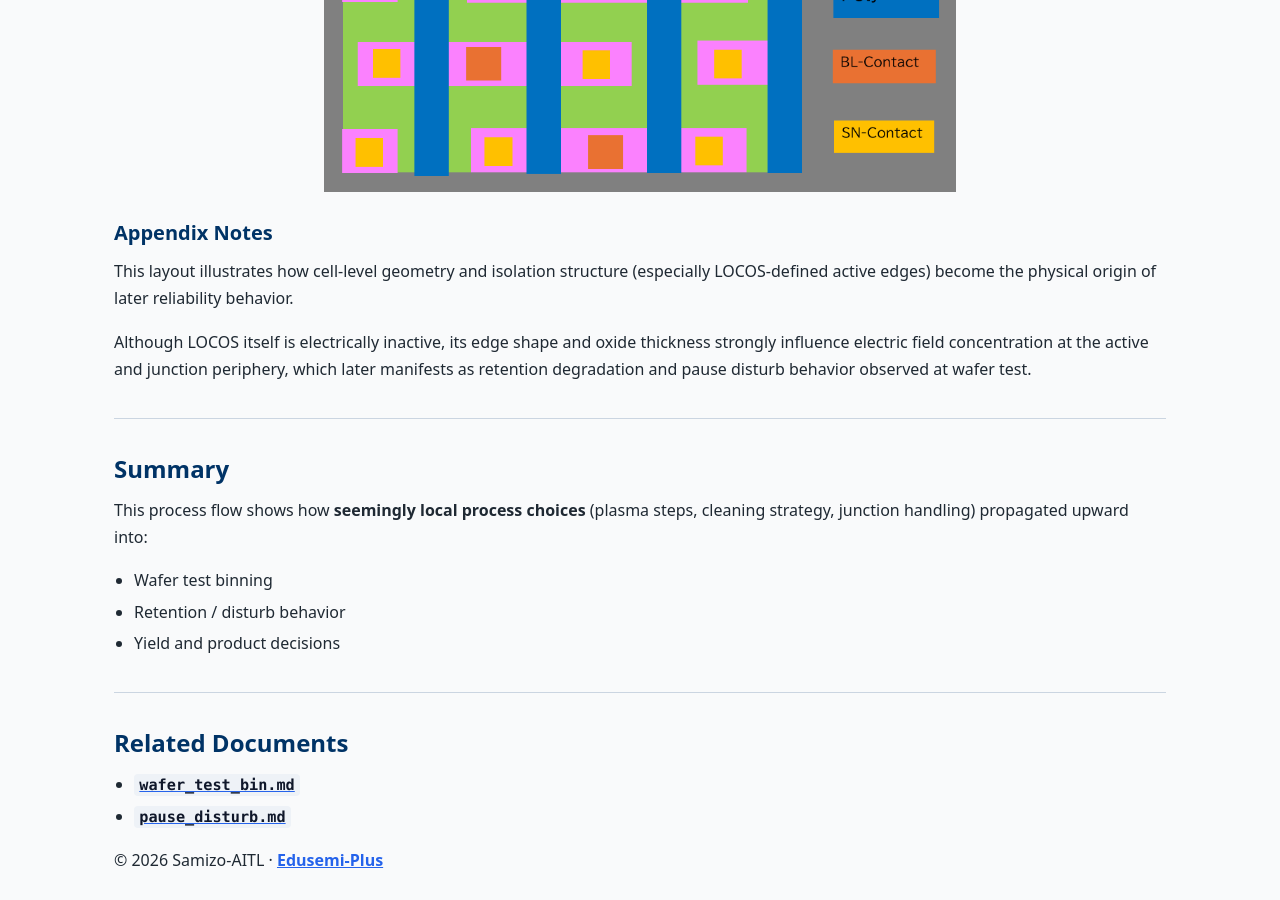
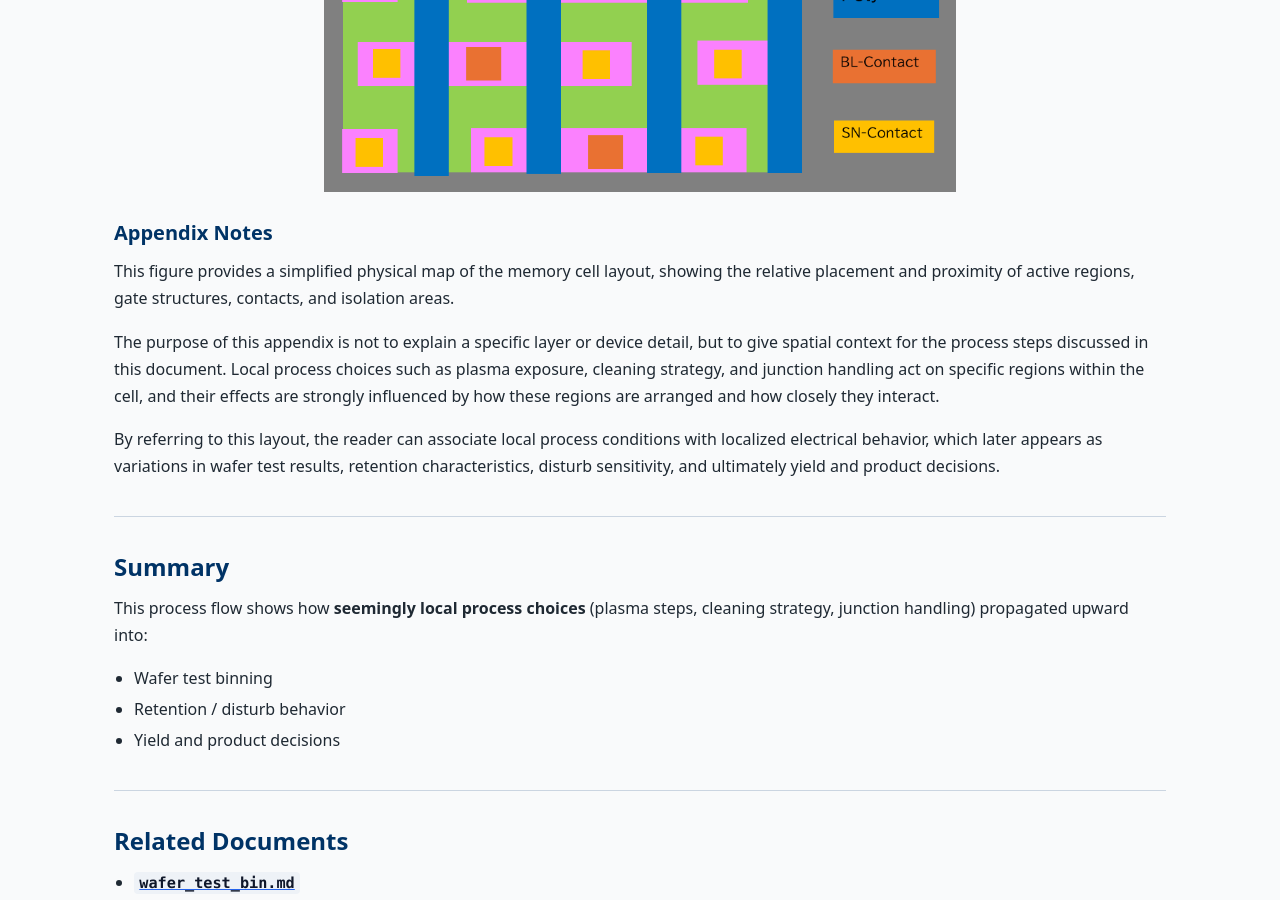
Before and after one commit to Samizo-AITL/Edusemi-Plus, a Jekyll site: the page built from archive/legacy/dram_025um/process_flow.md, in a window 1280 px wide and 900 px high, scrolled down 3125 px. Built offline with Jekyll 4.4.1, drawn with Linux system fonts in a browser that asks for light colours.

Commit message:
Update process_flow.md

```diff
--- a/archive/legacy/dram_025um/process_flow.md
+++ b/archive/legacy/dram_025um/process_flow.md
@@ -126,15 +126,24 @@ Pause Refresh failures at high temperature.
 
 ### Appendix Notes
 
-This layout illustrates how cell-level geometry and isolation structure
-(especially LOCOS-defined active edges)
-become the physical origin of later reliability behavior.
+This figure provides a simplified physical map of the memory cell layout,
+showing the relative placement and proximity of active regions,
+gate structures, contacts, and isolation areas.
 
-Although LOCOS itself is electrically inactive,
-its edge shape and oxide thickness strongly influence
-electric field concentration at the active and junction periphery,
-which later manifests as retention degradation
-and pause disturb behavior observed at wafer test.
+The purpose of this appendix is not to explain a specific layer or device detail,
+but to give spatial context for the process steps discussed in this document.
+Local process choices such as plasma exposure,
+cleaning strategy, and junction handling
+act on specific regions within the cell,
+and their effects are strongly influenced by
+how these regions are arranged and how closely they interact.
+
+By referring to this layout,
+the reader can associate local process conditions
+with localized electrical behavior,
+which later appears as variations in wafer test results,
+retention characteristics, disturb sensitivity,
+and ultimately yield and product decisions.
 
 ---
 
```
